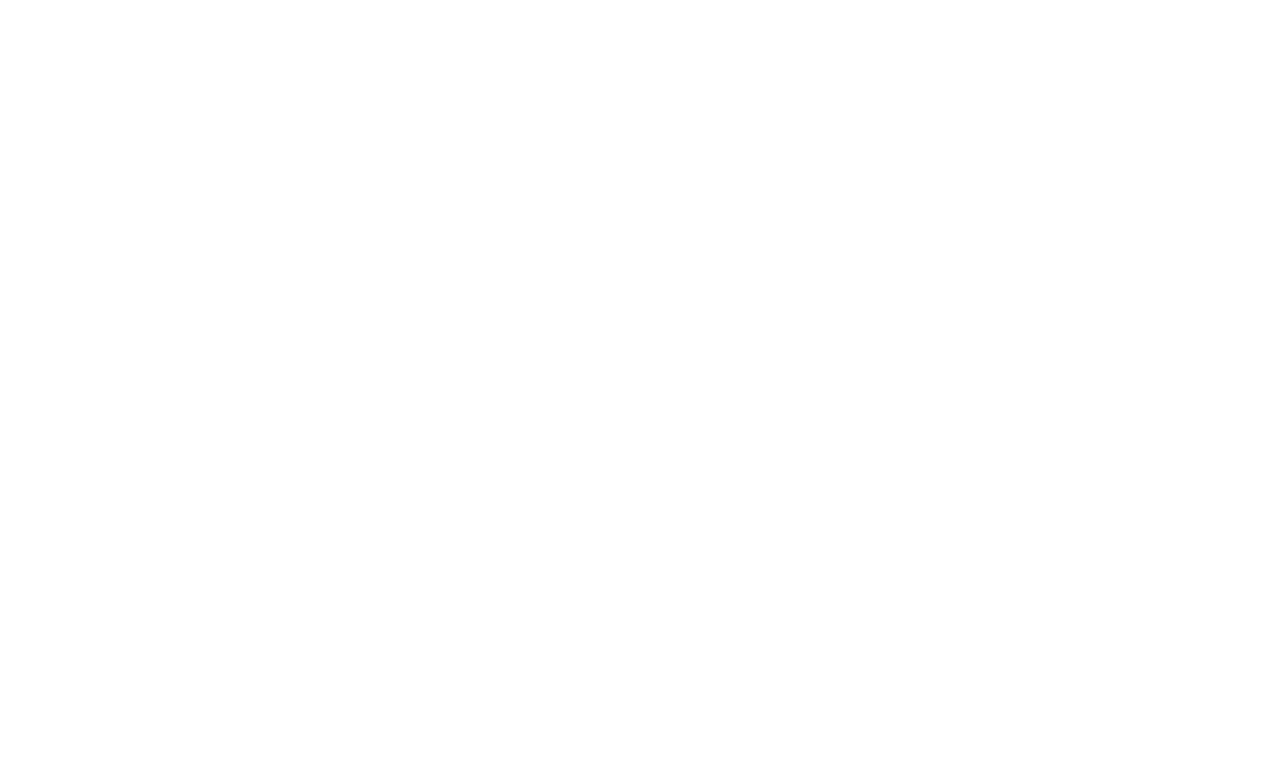
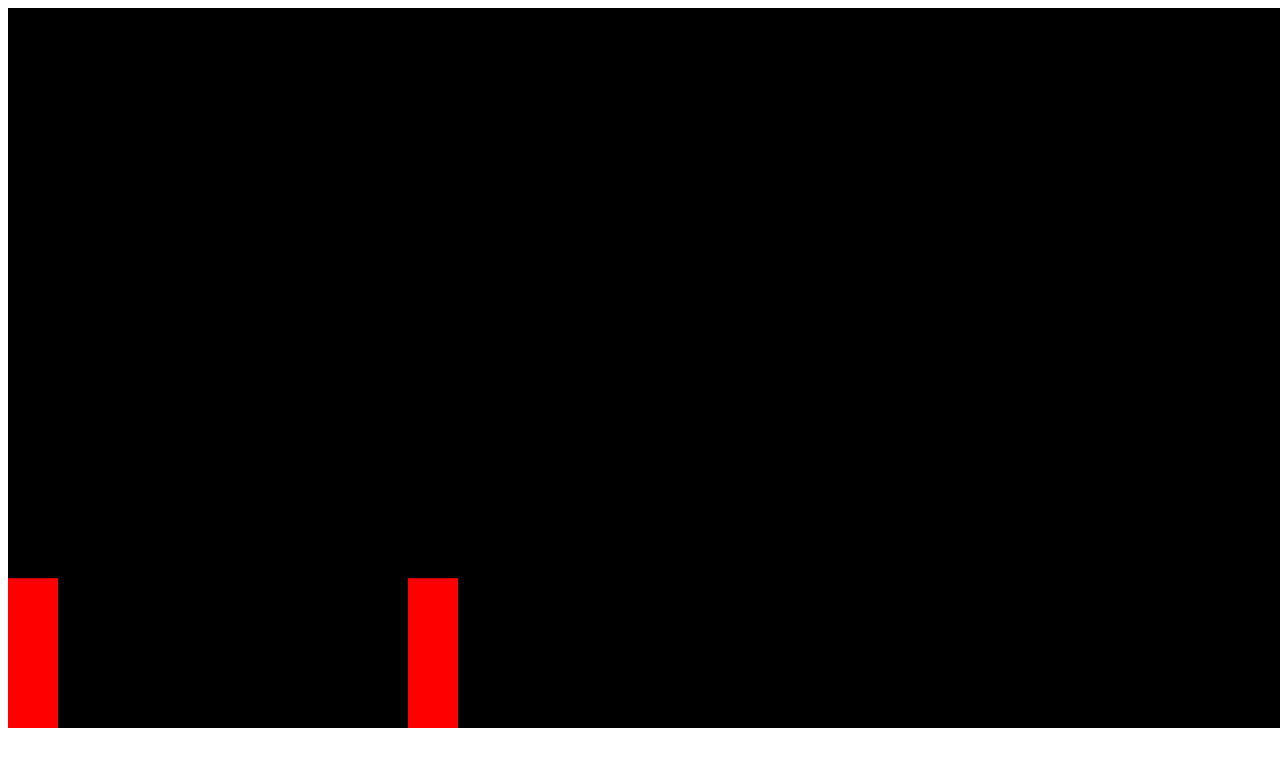
Before and after one commit to qJay44/Fighting-game, a plain HTML site: page index.html in a window 1280 px wide. Drawn offline with Linux system fonts and the light colour scheme.

Commit message:
some progress

```diff
--- a/index.html
+++ b/index.html
@@ -7,6 +7,8 @@
     <title>Fighting game</title>
 </head>
 <body>
+    <canvas></canvas>
+    <script src="index.js"></script>
 
 </body>
 </html>
--- /dev/null
+++ b/index.js
@@ -0,0 +1,105 @@
+const canvas = document.querySelector('canvas');
+const ctx = canvas.getContext('2d');
+
+w = canvas.width = 1280;
+h = canvas.height = 720;
+
+ctx.fillRect(0, 0, w, h);
+
+class Sprite {
+    static gravity = 0.2;
+
+    constructor({ position, velocity }) {
+        this.position = position;
+        this.velocity = velocity;
+        this.width = 50;
+        this.height = 150;
+    }
+
+    draw() {
+        ctx.fillStyle = 'red';
+        ctx.fillRect(this.position.x, this.position.y, this.width, this.height);
+    }
+
+    update() {
+        this.draw();
+        this.position.x += this.velocity.x;
+        this.position.y += this.velocity.y;
+
+        if (this.position.y + this.height + this.velocity.y >= h) {
+            this.velocity.y = 0;
+        } else this.velocity.y += Sprite.gravity;
+    }
+}
+
+const player = new Sprite({
+    position: {
+        x: 0,
+        y: 0
+    },
+    velocity: {
+        x: 0,
+        y: 0
+    }
+});
+
+const enemy = new Sprite({
+    position: {
+        x: 400,
+        y: 100
+    },
+    velocity: {
+        x: 0,
+        y: 0
+    }
+});
+
+const keys = {
+    a: {
+        pressed: false
+    },
+    d: {
+        pressed: false
+    }
+}
+
+function animate() {
+    window.requestAnimationFrame(animate);
+    ctx.fillStyle = 'black';
+    ctx.fillRect(0, 0, w, h);
+    player.update();
+    enemy.update();
+
+    player.velocity.x = 0;
+    if (keys.a.pressed) {
+        player.velocity.x = -1;
+    } else if (keys.d.pressed) {
+        player.velocity.x = 1;
+    }
+}
+
+animate();
+
+window.addEventListener('keydown', (event) => {
+    switch (event.key) {
+        case 'd':
+            keys.d.pressed = true;
+            break;
+
+        case 'a':
+            keys.a.pressed = true;
+            break;
+    }
+});
+
+window.addEventListener('keyup', (event) => {
+    switch (event.key) {
+        case 'd':
+            keys.d.pressed = false;
+            break;
+
+        case 'a':
+            keys.a.pressed = false;
+            break;
+    }
+});
```
